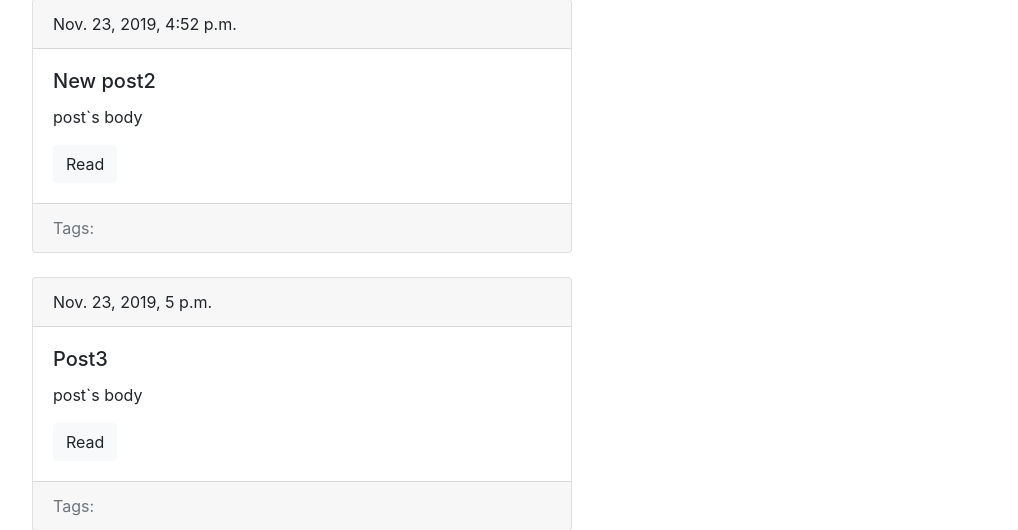
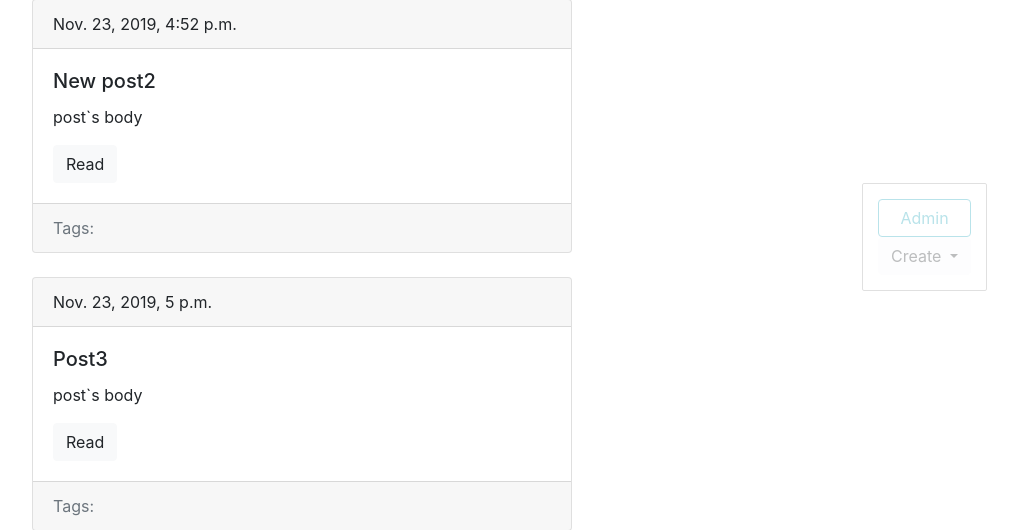
Before and after one commit to eewig/dj_blog, a Django app: page /blog/ in a window 1280 px wide. Shown: the part 479-1009 px from the top of the page, without its empty margins (243-1261 px from the left). Run offline with Django 3.2, Linux system fonts and the light colour scheme; data comes from the database, SQL or seed files in the repository; some libraries are stand-ins or nearby versions.

Commit message:
added admin panel

```diff
--- a/app/blogengine/blog/templates/blog/base_blog.html
+++ b/app/blogengine/blog/templates/blog/base_blog.html
@@ -1 +1,19 @@
 {% extends 'base.html' %}
+
+{% block admin-panel %}
+
+    <div class="btn-group">
+      <button type="button" class="btn btn-light dropdown-toggle" data-toggle="dropdown" aria-haspopup="true" aria-expanded="false">
+        Create
+      </button>
+      <div class="dropdown-menu">
+        <a class="dropdown-item" href="{% url 'post_create_url' %}">Post</a>
+        <a class="dropdown-item" href="{% url 'tag_create_url' %}">Tag</a>
+      </div>
+    </div>
+
+    <a href="{{ admin_object.get_update_url }}" class="btn btn-light edit"
+       style="{% if detail %}display: block;{% endif %}">Edit</a>
+    <a href="{{ admin_object.get_delete_url }}" class="btn btn-danger delete"
+       style="{% if detail %}display: block;{% endif %}">Delete</a>
+{% endblock %}
--- a/app/blogengine/blog/utils.py
+++ b/app/blogengine/blog/utils.py
@@ -11,7 +11,9 @@ class ObjectDetailMixin:
 
 	def get(self, request, slug):
 		obj = get_object_or_404(self.model, slug__iexact=slug)
-		return render(request, self.template, context={self.model.__name__.lower(): obj})
+		return render(request, self.template, context={
+			self.model.__name__.lower(): obj, 'admin_object': obj, 'detail': True
+		})
 
 
 class ObjectCreateMixin:
--- a/app/blogengine/blogengine/settings.py
+++ b/app/blogengine/blogengine/settings.py
@@ -121,3 +121,6 @@ USE_TZ = True
 # https://docs.djangoproject.com/en/2.2/howto/static-files/
 
 STATIC_URL = '/static/'
+STATICFILES_DIRS = [
+    os.path.join(BASE_DIR, 'static')
+]
--- /dev/null
+++ b/app/blogengine/static/css/styles.css
@@ -0,0 +1,22 @@
+.admin-panel{
+    border: 1px solid #999999;
+    border-radius: 2px;
+    position: fixed;
+    right: 50px;
+    bottom: 30px;
+    opacity: 0.3;
+    padding: 15px;
+}
+
+.admin-panel:hover{
+    opacity: 1;
+}
+
+.admin-panel a{
+    display: block;
+    margin: 5px, 0;
+}
+
+a.edit, a.delete{
+    display: none;
+}
--- a/app/blogengine/templates/base.html
+++ b/app/blogengine/templates/base.html
@@ -1,8 +1,13 @@
+{% load static %}
 <!DOCTYPE html>
 <html lang="en">
 <head>
 	<meta charset="utf-8">
+	<script src="https://code.jquery.com/jquery-3.4.1.slim.min.js" integrity="sha384-J6qa4849blE2+poT4WnyKhv5vZF5SrPo0iEjwBvKU7imGFAV0wwj1yYfoRSJoZ+n" crossorigin="anonymous"></script>
+	<script src="https://cdn.jsdelivr.net/npm/popper.js@1.16.0/dist/umd/popper.min.js" integrity="sha384-Q6E9RHvbIyZFJoft+2mJbHaEWldlvI9IOYy5n3zV9zzTtmI3UksdQRVvoxMfooAo" crossorigin="anonymous"></script>
+	<script src="https://stackpath.bootstrapcdn.com/bootstrap/4.4.1/js/bootstrap.min.js" integrity="sha384-wfSDF2E50Y2D1uUdj0O3uMBJnjuUD4Ih7YwaYd1iqfktj0Uod8GCExl3Og8ifwB6" crossorigin="anonymous"></script>
 	<link rel="stylesheet" href="https://stackpath.bootstrapcdn.com/bootstrap/4.3.1/css/bootstrap.min.css" integrity="sha384-ggOyR0iXCbMQv3Xipma34MD+dH/1fQ784/j6cY/iJTQUOhcWr7x9JvoRxT2MZw1T" crossorigin="anonymous">
+	<link rel="stylesheet", href="{% static 'css/styles.css' %}">
 	<title>
 		{% block title %}
 			Blog engine
@@ -44,6 +49,13 @@
 				{% endblock %}
 			</div>
 		</div>
+	</div>
+
+	<div class="admin-panel align-items-center">
+		<a href="/admin" class="btn btn-outline-info">Admin</a>
+		{% block admin-panel %} {% endblock %}
+	</div>
+
 
 </body>
 </html>
```
